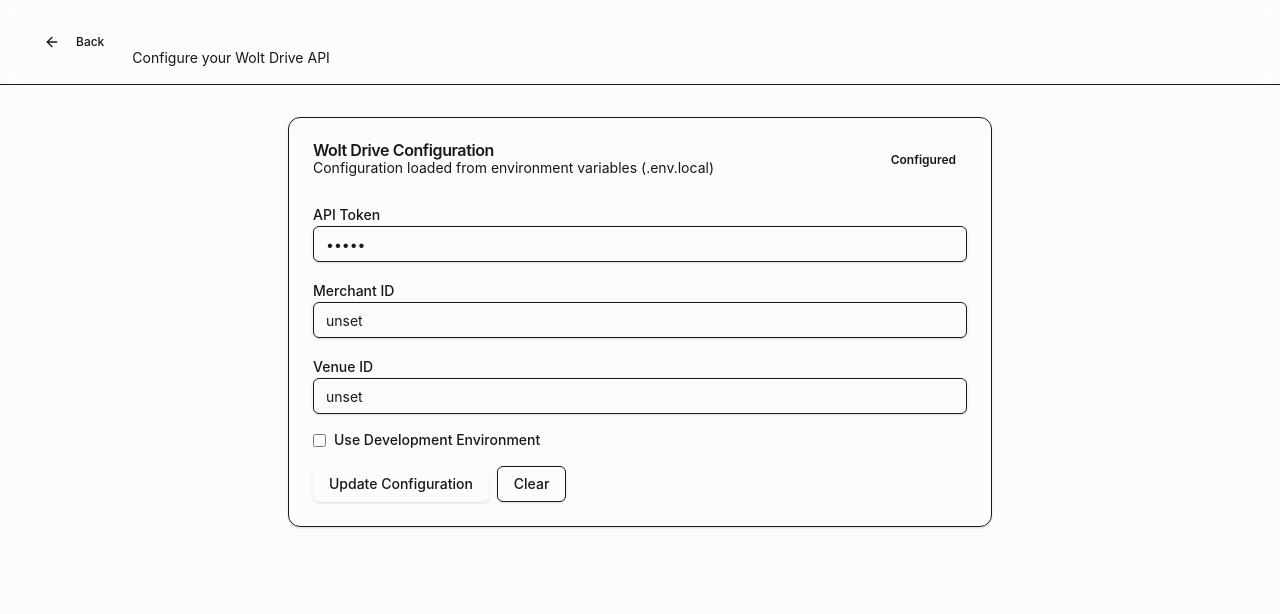
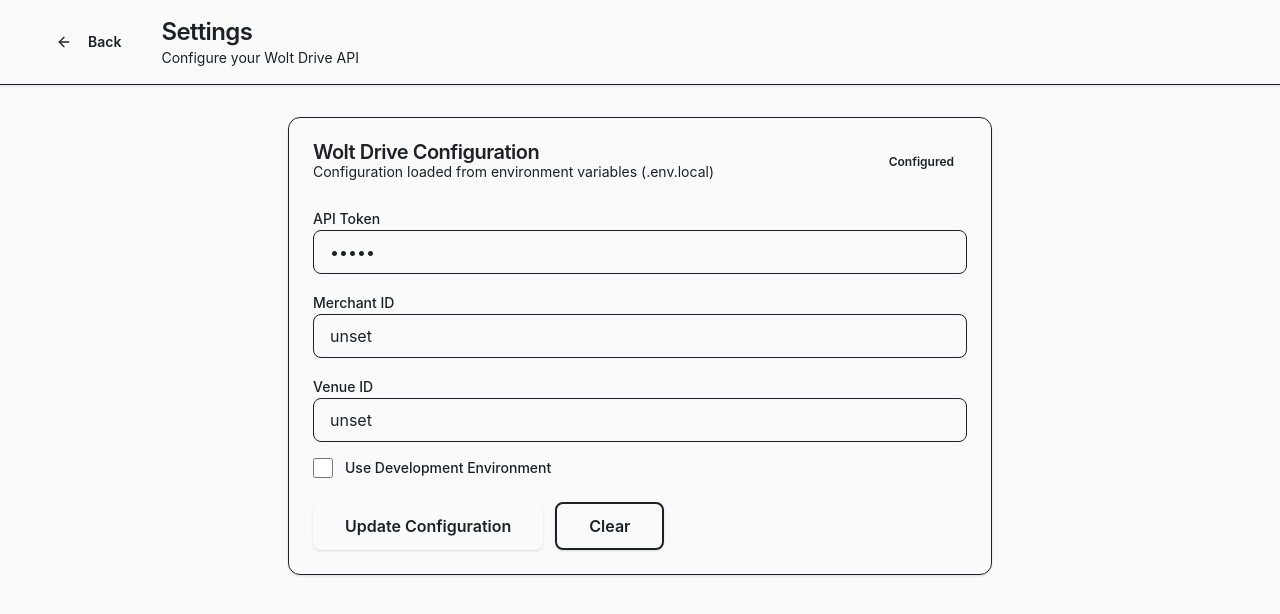
Before and after one commit to Kwts0s/wd-worker, a Next.js app in the folder wolt-drive-plugin/: page /settings in a window 1280 px wide. Shown: the top 614 px of the page. Built offline with nearby package versions, Linux system fonts and the light colour scheme; no server answers.

Commit message:
Apply Wolt design system colors and component styling
Co-authored-by: Kwts0s <94930810+Kwts0s@users.noreply.github.com>

```diff
--- a/wolt-drive-plugin/src/app/globals.css
+++ b/wolt-drive-plugin/src/app/globals.css
@@ -1,65 +1,70 @@
 @import "tailwindcss";
+@import "./wolt-theme.css";
 
 @layer base {
   :root {
-    /* Modern vibrant color palette */
-    --background: 240 20% 99%;
-    --foreground: 240 10% 10%;
+    /* Wolt-inspired color palette */
+    --background: 0 0% 98%;
+    --foreground: 216 12% 13%;
     --card: 0 0% 100%;
-    --card-foreground: 240 10% 10%;
+    --card-foreground: 216 12% 13%;
     --popover: 0 0% 100%;
-    --popover-foreground: 240 10% 10%;
-    --primary: 262 83% 58%;
+    --popover-foreground: 216 12% 13%;
+    /* Wolt Blue (#009DE0) */
+    --primary: 195 100% 44%;
     --primary-foreground: 0 0% 100%;
-    --secondary: 199 89% 48%;
-    --secondary-foreground: 0 0% 100%;
-    --muted: 240 5% 96%;
-    --muted-foreground: 240 4% 46%;
-    --accent: 340 82% 52%;
-    --accent-foreground: 0 0% 100%;
-    --destructive: 0 72% 51%;
+    /* Secondary supporting color */
+    --secondary: 195 100% 96%;
+    --secondary-foreground: 195 100% 44%;
+    --muted: 0 0% 96%;
+    --muted-foreground: 210 6% 40%;
+    --accent: 195 100% 96%;
+    --accent-foreground: 195 100% 44%;
+    --destructive: 351 83% 50%;
     --destructive-foreground: 0 0% 100%;
-    --success: 142 71% 45%;
+    --success: 149 100% 39%;
     --success-foreground: 0 0% 100%;
-    --warning: 38 92% 50%;
+    --warning: 33 100% 50%;
     --warning-foreground: 0 0% 100%;
-    --border: 240 6% 90%;
-    --input: 240 6% 90%;
-    --ring: 262 83% 58%;
-    --radius: 0.75rem;
+    --border: 0 0% 90%;
+    --input: 0 0% 90%;
+    --ring: 195 100% 44%;
+    --radius: 0.5rem;
   }
 
   .dark {
-    --background: 240 10% 10%;
-    --foreground: 240 5% 96%;
-    --card: 240 10% 13%;
-    --card-foreground: 240 5% 96%;
-    --popover: 240 10% 13%;
-    --popover-foreground: 240 5% 96%;
-    --primary: 262 83% 58%;
+    --background: 216 12% 13%;
+    --foreground: 0 0% 96%;
+    --card: 216 12% 16%;
+    --card-foreground: 0 0% 96%;
+    --popover: 216 12% 16%;
+    --popover-foreground: 0 0% 96%;
+    --primary: 195 100% 44%;
     --primary-foreground: 0 0% 100%;
-    --secondary: 199 89% 48%;
-    --secondary-foreground: 0 0% 100%;
-    --muted: 240 6% 25%;
-    --muted-foreground: 240 5% 65%;
-    --accent: 340 82% 52%;
-    --accent-foreground: 0 0% 100%;
-    --destructive: 0 72% 51%;
+    --secondary: 216 12% 20%;
+    --secondary-foreground: 195 100% 44%;
+    --muted: 216 12% 20%;
+    --muted-foreground: 210 6% 65%;
+    --accent: 216 12% 20%;
+    --accent-foreground: 195 100% 44%;
+    --destructive: 351 83% 50%;
     --destructive-foreground: 0 0% 100%;
-    --success: 142 71% 45%;
+    --success: 149 100% 39%;
     --success-foreground: 0 0% 100%;
-    --warning: 38 92% 50%;
+    --warning: 33 100% 50%;
     --warning-foreground: 0 0% 100%;
-    --border: 240 6% 20%;
-    --input: 240 6% 20%;
-    --ring: 262 83% 58%;
+    --border: 216 12% 25%;
+    --input: 216 12% 25%;
+    --ring: 195 100% 44%;
   }
 }
 
 body {
   background: hsl(var(--background));
   color: hsl(var(--foreground));
-  font-family: -apple-system, BlinkMacSystemFont, "Segoe UI", Roboto, "Helvetica Neue", Arial, sans-serif;
+  font-family: -apple-system, BlinkMacSystemFont, "Segoe UI", "Helvetica Neue", Arial, sans-serif;
+  -webkit-font-smoothing: antialiased;
+  -moz-osx-font-smoothing: grayscale;
 }
 
 /* Sidebar styles */
--- a/wolt-drive-plugin/src/app/settings/page.tsx
+++ b/wolt-drive-plugin/src/app/settings/page.tsx
@@ -9,22 +9,22 @@ export default function SettingsPage() {
   const router = useRouter();
 
   return (
-    <div className="min-h-screen bg-gradient-to-br from-background via-background to-muted">
+    <div className="min-h-screen bg-background">
       {/* Header */}
-      <header className="bg-card/80 backdrop-blur-sm border-b border-border/50 sticky top-0 z-10">
+      <header className="bg-card border-b border-border sticky top-0 z-10 shadow-sm">
         <div className="max-w-7xl mx-auto px-4 sm:px-6 lg:px-8 py-4">
           <div className="flex items-center justify-between">
             <div className="flex items-center gap-4">
               <Button
                 onClick={() => router.push('/')}
                 variant="ghost"
-                size="sm"
+                size="default"
               >
                 <ArrowLeft className="mr-2 h-4 w-4" />
                 Back
               </Button>
               <div>
-                <h1 className="text-2xl font-bold bg-gradient-to-r from-primary to-secondary bg-clip-text text-transparent">
+                <h1 className="text-2xl font-semibold tracking-tight text-foreground">
                   Settings
                 </h1>
                 <p className="text-sm text-muted-foreground">Configure your Wolt Drive API</p>
--- /dev/null
+++ b/wolt-drive-plugin/src/app/wolt-theme.css
@@ -0,0 +1,231 @@
+/* Wolt Design System - Custom Styles */
+
+/* Wolt Brand Colors */
+:root {
+  /* Wolt's signature blue */
+  --wolt-blue: #009de0;
+  --wolt-blue-hover: #0086bf;
+  --wolt-blue-light: #e5f6fd;
+
+  /* Supporting colors */
+  --wolt-dark: #202125;
+  --wolt-gray: #5e6366;
+  --wolt-light-gray: #f4f4f5;
+  --wolt-border: #e6e6e6;
+
+  /* Status colors */
+  --wolt-success: #00c569;
+  --wolt-warning: #ff9500;
+  --wolt-error: #e7173d;
+
+  /* Typography */
+  --wolt-font-family: -apple-system, BlinkMacSystemFont, 'Segoe UI', 'Helvetica Neue', Arial, sans-serif;
+  --wolt-heading-weight: 600;
+  --wolt-body-weight: 400;
+}
+
+/* Wolt Typography */
+.wolt-heading {
+  font-family: var(--wolt-font-family);
+  font-weight: var(--wolt-heading-weight);
+  color: var(--wolt-dark);
+  letter-spacing: -0.02em;
+}
+
+.wolt-text {
+  font-family: var(--wolt-font-family);
+  font-weight: var(--wolt-body-weight);
+  color: var(--wolt-gray);
+  line-height: 1.5;
+}
+
+/* Wolt Button Styles */
+.wolt-button-primary {
+  background-color: var(--wolt-blue);
+  color: white;
+  font-weight: 600;
+  border-radius: 8px;
+  padding: 12px 24px;
+  border: none;
+  transition: all 0.2s ease;
+  box-shadow: 0 1px 2px rgba(0, 0, 0, 0.05);
+}
+
+.wolt-button-primary:hover {
+  background-color: var(--wolt-blue-hover);
+  transform: translateY(-1px);
+  box-shadow: 0 4px 8px rgba(0, 157, 224, 0.2);
+}
+
+.wolt-button-secondary {
+  background-color: white;
+  color: var(--wolt-blue);
+  font-weight: 600;
+  border-radius: 8px;
+  padding: 12px 24px;
+  border: 2px solid var(--wolt-blue);
+  transition: all 0.2s ease;
+}
+
+.wolt-button-secondary:hover {
+  background-color: var(--wolt-blue-light);
+}
+
+/* Wolt Card Styles */
+.wolt-card {
+  background: white;
+  border-radius: 12px;
+  border: 1px solid var(--wolt-border);
+  box-shadow: 0 1px 3px rgba(0, 0, 0, 0.04);
+  transition: all 0.2s ease;
+}
+
+.wolt-card:hover {
+  box-shadow: 0 4px 12px rgba(0, 0, 0, 0.08);
+  transform: translateY(-2px);
+}
+
+/* Wolt Input Styles */
+.wolt-input {
+  border: 1px solid var(--wolt-border);
+  border-radius: 8px;
+  padding: 12px 16px;
+  font-size: 16px;
+  font-family: var(--wolt-font-family);
+  transition: all 0.2s ease;
+  background-color: white;
+}
+
+.wolt-input:focus {
+  outline: none;
+  border-color: var(--wolt-blue);
+  box-shadow: 0 0 0 3px var(--wolt-blue-light);
+}
+
+.wolt-input::placeholder {
+  color: #9ca3af;
+}
+
+/* Wolt Layout */
+.wolt-container {
+  max-width: 1280px;
+  margin: 0 auto;
+  padding: 0 24px;
+}
+
+.wolt-section {
+  padding: 48px 0;
+}
+
+/* Wolt Grid */
+.wolt-grid {
+  display: grid;
+  gap: 24px;
+}
+
+.wolt-grid-2 {
+  grid-template-columns: repeat(auto-fit, minmax(300px, 1fr));
+}
+
+.wolt-grid-3 {
+  grid-template-columns: repeat(auto-fit, minmax(250px, 1fr));
+}
+
+/* Wolt Shadows */
+.wolt-shadow-sm {
+  box-shadow: 0 1px 2px rgba(0, 0, 0, 0.05);
+}
+
+.wolt-shadow-md {
+  box-shadow: 0 2px 8px rgba(0, 0, 0, 0.08);
+}
+
+.wolt-shadow-lg {
+  box-shadow: 0 4px 16px rgba(0, 0, 0, 0.12);
+}
+
+/* Wolt Badge */
+.wolt-badge {
+  display: inline-flex;
+  align-items: center;
+  padding: 4px 12px;
+  border-radius: 12px;
+  font-size: 14px;
+  font-weight: 600;
+}
+
+.wolt-badge-primary {
+  background-color: var(--wolt-blue-light);
+  color: var(--wolt-blue);
+}
+
+.wolt-badge-success {
+  background-color: #d1f4e0;
+  color: var(--wolt-success);
+}
+
+.wolt-badge-warning {
+  background-color: #fff3e0;
+  color: var(--wolt-warning);
+}
+
+.wolt-badge-error {
+  background-color: #fce8ec;
+  color: var(--wolt-error);
+}
+
+/* Wolt Sidebar */
+.wolt-sidebar {
+  background: white;
+  border-right: 1px solid var(--wolt-border);
+}
+
+.wolt-sidebar-item {
+  display: flex;
+  align-items: center;
+  padding: 12px 16px;
+  border-radius: 8px;
+  font-weight: 500;
+  color: var(--wolt-gray);
+  transition: all 0.2s ease;
+  margin-bottom: 4px;
+}
+
+.wolt-sidebar-item:hover {
+  background-color: var(--wolt-light-gray);
+  color: var(--wolt-dark);
+}
+
+.wolt-sidebar-item-active {
+  background-color: var(--wolt-blue-light);
+  color: var(--wolt-blue);
+  font-weight: 600;
+}
+
+/* Wolt Header */
+.wolt-header {
+  background: white;
+  border-bottom: 1px solid var(--wolt-border);
+  box-shadow: 0 1px 3px rgba(0, 0, 0, 0.04);
+}
+
+/* Wolt Animations */
+@keyframes wolt-fade-in {
+  from {
+    opacity: 0;
+    transform: translateY(10px);
+  }
+  to {
+    opacity: 1;
+    transform: translateY(0);
+  }
+}
+
+.wolt-fade-in {
+  animation: wolt-fade-in 0.3s ease;
+}
+
+/* Smooth transitions */
+* {
+  transition-timing-function: cubic-bezier(0.4, 0, 0.2, 1);
+}
--- a/wolt-drive-plugin/src/components/configuration-form.tsx
+++ b/wolt-drive-plugin/src/components/configuration-form.tsx
@@ -8,6 +8,7 @@ import { Card, CardContent, CardDescription, CardHeader, CardTitle } from '@/com
 import { Input } from '@/components/ui/input';
 import { Button } from '@/components/ui/button';
 import { Badge } from '@/components/ui/badge';
+import { Checkbox } from '@/components/ui/checkbox';
 
 export function ConfigurationForm() {
   const { apiToken, merchantId, venueId, isDevelopment, setConfig, clearConfig } = useWoltDriveStore();
@@ -100,31 +101,29 @@ export function ConfigurationForm() {
           />
         </div>
 
-        <div className="flex items-center space-x-2">
-          <input
+        <div className="flex items-center space-x-3">
+          <Checkbox
             id="isDevelopment"
-            type="checkbox"
             checked={tempIsDev}
             onChange={(e) => setTempIsDev(e.target.checked)}
-            className="rounded border-gray-300"
           />
-          <label htmlFor="isDevelopment" className="text-sm font-medium">
+          <label htmlFor="isDevelopment" className="text-sm font-medium cursor-pointer">
             Use Development Environment
           </label>
         </div>
 
         {error && (
-          <div className="text-sm text-red-500">
+          <div className="p-3 text-sm text-destructive bg-red-50 border border-red-200 rounded-lg">
             {error}
           </div>
         )}
 
-        <div className="flex gap-2">
-          <Button onClick={handleSave}>
+        <div className="flex gap-3 pt-2">
+          <Button onClick={handleSave} size="lg">
             {isConfigured ? 'Update' : 'Save'} Configuration
           </Button>
           {isConfigured && (
-            <Button variant="outline" onClick={handleClear}>
+            <Button variant="outline" size="lg" onClick={handleClear}>
               Clear
             </Button>
           )}
--- a/wolt-drive-plugin/src/components/ui/badge.tsx
+++ b/wolt-drive-plugin/src/components/ui/badge.tsx
@@ -5,21 +5,23 @@ import { cn } from "@/lib/utils"
 const Badge = React.forwardRef<
   HTMLDivElement,
   React.HTMLAttributes<HTMLDivElement> & {
-    variant?: "default" | "secondary" | "destructive" | "outline"
+    variant?: "default" | "secondary" | "destructive" | "outline" | "success" | "warning"
   }
 >(({ className, variant = "default", ...props }, ref) => {
   const variants = {
-    default: "border-transparent bg-primary text-primary-foreground shadow hover:bg-primary/80",
-    secondary: "border-transparent bg-secondary text-secondary-foreground hover:bg-secondary/80",
-    destructive: "border-transparent bg-destructive text-destructive-foreground shadow hover:bg-destructive/80",
-    outline: "text-foreground"
+    default: "border-transparent bg-accent text-primary shadow-sm hover:bg-accent/80",
+    secondary: "border-transparent bg-muted text-muted-foreground hover:bg-muted/80",
+    destructive: "border-transparent bg-red-50 text-destructive shadow-sm hover:bg-red-100",
+    success: "border-transparent bg-green-50 text-success shadow-sm hover:bg-green-100",
+    warning: "border-transparent bg-orange-50 text-warning shadow-sm hover:bg-orange-100",
+    outline: "text-foreground border-border"
   }
 
   return (
     <div
       ref={ref}
       className={cn(
-        "inline-flex items-center rounded-md border px-2.5 py-0.5 text-xs font-semibold transition-colors focus:outline-none focus:ring-2 focus:ring-ring focus:ring-offset-2",
+        "inline-flex items-center rounded-full border px-3 py-1 text-xs font-semibold transition-all duration-200",
         variants[variant],
         className
       )}
--- a/wolt-drive-plugin/src/components/ui/button.tsx
+++ b/wolt-drive-plugin/src/components/ui/button.tsx
@@ -4,26 +4,26 @@ import { cva, type VariantProps } from "class-variance-authority"
 import { cn } from "@/lib/utils"
 
 const buttonVariants = cva(
-  "inline-flex items-center justify-center gap-2 whitespace-nowrap rounded-md text-sm font-medium transition-colors focus-visible:outline-none focus-visible:ring-1 focus-visible:ring-ring disabled:pointer-events-none disabled:opacity-50 [&_svg]:pointer-events-none [&_svg]:size-4 [&_svg]:shrink-0",
+  "inline-flex items-center justify-center gap-2 whitespace-nowrap text-sm font-semibold transition-all duration-200 focus-visible:outline-none focus-visible:ring-2 focus-visible:ring-ring focus-visible:ring-offset-2 disabled:pointer-events-none disabled:opacity-50 [&_svg]:pointer-events-none [&_svg]:size-4 [&_svg]:shrink-0",
   {
     variants: {
       variant: {
         default:
-          "bg-primary text-primary-foreground shadow hover:bg-primary/90",
+          "bg-primary text-primary-foreground rounded-lg shadow-sm hover:bg-primary/90 hover:shadow-md hover:-translate-y-0.5 active:translate-y-0",
         destructive:
-          "bg-destructive text-destructive-foreground shadow-sm hover:bg-destructive/90",
+          "bg-destructive text-destructive-foreground rounded-lg shadow-sm hover:bg-destructive/90 hover:shadow-md hover:-translate-y-0.5 active:translate-y-0",
         outline:
-          "border border-input bg-background shadow-sm hover:bg-accent hover:text-accent-foreground",
+          "border-2 border-primary bg-background text-primary rounded-lg hover:bg-accent shadow-sm hover:shadow-md hover:-translate-y-0.5 active:translate-y-0",
         secondary:
-          "bg-secondary text-secondary-foreground shadow-sm hover:bg-secondary/80",
-        ghost: "hover:bg-accent hover:text-accent-foreground",
+          "bg-secondary text-secondary-foreground rounded-lg shadow-sm hover:bg-secondary/80 hover:shadow-md",
+        ghost: "rounded-lg hover:bg-accent hover:text-accent-foreground",
         link: "text-primary underline-offset-4 hover:underline",
       },
       size: {
-        default: "h-9 px-4 py-2",
-        sm: "h-8 rounded-md px-3 text-xs",
-        lg: "h-10 rounded-md px-8",
-        icon: "h-9 w-9",
+        default: "h-10 px-6 py-2",
+        sm: "h-9 rounded-lg px-4 text-xs",
+        lg: "h-12 rounded-lg px-8 text-base",
+        icon: "h-10 w-10",
       },
     },
     defaultVariants: {
--- a/wolt-drive-plugin/src/components/ui/card.tsx
+++ b/wolt-drive-plugin/src/components/ui/card.tsx
@@ -9,7 +9,7 @@ const Card = React.forwardRef<
   <div
     ref={ref}
     className={cn(
-      "rounded-xl border bg-card text-card-foreground shadow",
+      "rounded-xl border border-border bg-card text-card-foreground shadow-sm transition-all duration-200 hover:shadow-md hover:-translate-y-0.5",
       className
     )}
     {...props}
@@ -35,7 +35,7 @@ const CardTitle = React.forwardRef<
 >(({ className, ...props }, ref) => (
   <div
     ref={ref}
-    className={cn("font-semibold leading-none tracking-tight", className)}
+    className={cn("text-xl font-semibold leading-none tracking-tight", className)}
     {...props}
   />
 ))
--- /dev/null
+++ b/wolt-drive-plugin/src/components/ui/checkbox.tsx
@@ -0,0 +1,27 @@
+import * as React from "react"
+
+import { cn } from "@/lib/utils"
+
+const Checkbox = React.forwardRef<
+  HTMLInputElement,
+  React.InputHTMLAttributes<HTMLInputElement>
+>(({ className, ...props }, ref) => {
+  return (
+    <input
+      type="checkbox"
+      className={cn(
+        "h-5 w-5 rounded-md border-2 border-input bg-background transition-all duration-200",
+        "focus:outline-none focus:ring-2 focus:ring-primary focus:ring-offset-2",
+        "checked:bg-primary checked:border-primary",
+        "disabled:cursor-not-allowed disabled:opacity-50",
+        "cursor-pointer",
+        className
+      )}
+      ref={ref}
+      {...props}
+    />
+  )
+})
+Checkbox.displayName = "Checkbox"
+
+export { Checkbox }
--- a/wolt-drive-plugin/src/components/ui/input.tsx
+++ b/wolt-drive-plugin/src/components/ui/input.tsx
@@ -8,7 +8,7 @@ const Input = React.forwardRef<HTMLInputElement, React.ComponentProps<"input">>(
       <input
         type={type}
         className={cn(
-          "flex h-9 w-full rounded-md border border-input bg-transparent px-3 py-1 text-base shadow-sm transition-colors file:border-0 file:bg-transparent file:text-sm file:font-medium file:text-foreground placeholder:text-muted-foreground focus-visible:outline-none focus-visible:ring-1 focus-visible:ring-ring disabled:cursor-not-allowed disabled:opacity-50 md:text-sm",
+          "flex h-11 w-full rounded-lg border border-input bg-background px-4 py-3 text-base transition-all duration-200 file:border-0 file:bg-transparent file:text-sm file:font-medium file:text-foreground placeholder:text-muted-foreground focus-visible:outline-none focus-visible:ring-2 focus-visible:ring-primary focus-visible:ring-offset-0 focus-visible:border-primary disabled:cursor-not-allowed disabled:opacity-50",
           className
         )}
         ref={ref}
```
Also changed, not shown: wolt-drive-plugin/src/app/page.tsx (+22 -21 lines), wolt-drive-plugin/src/components/delivery-list.tsx (+7 -5 lines).
